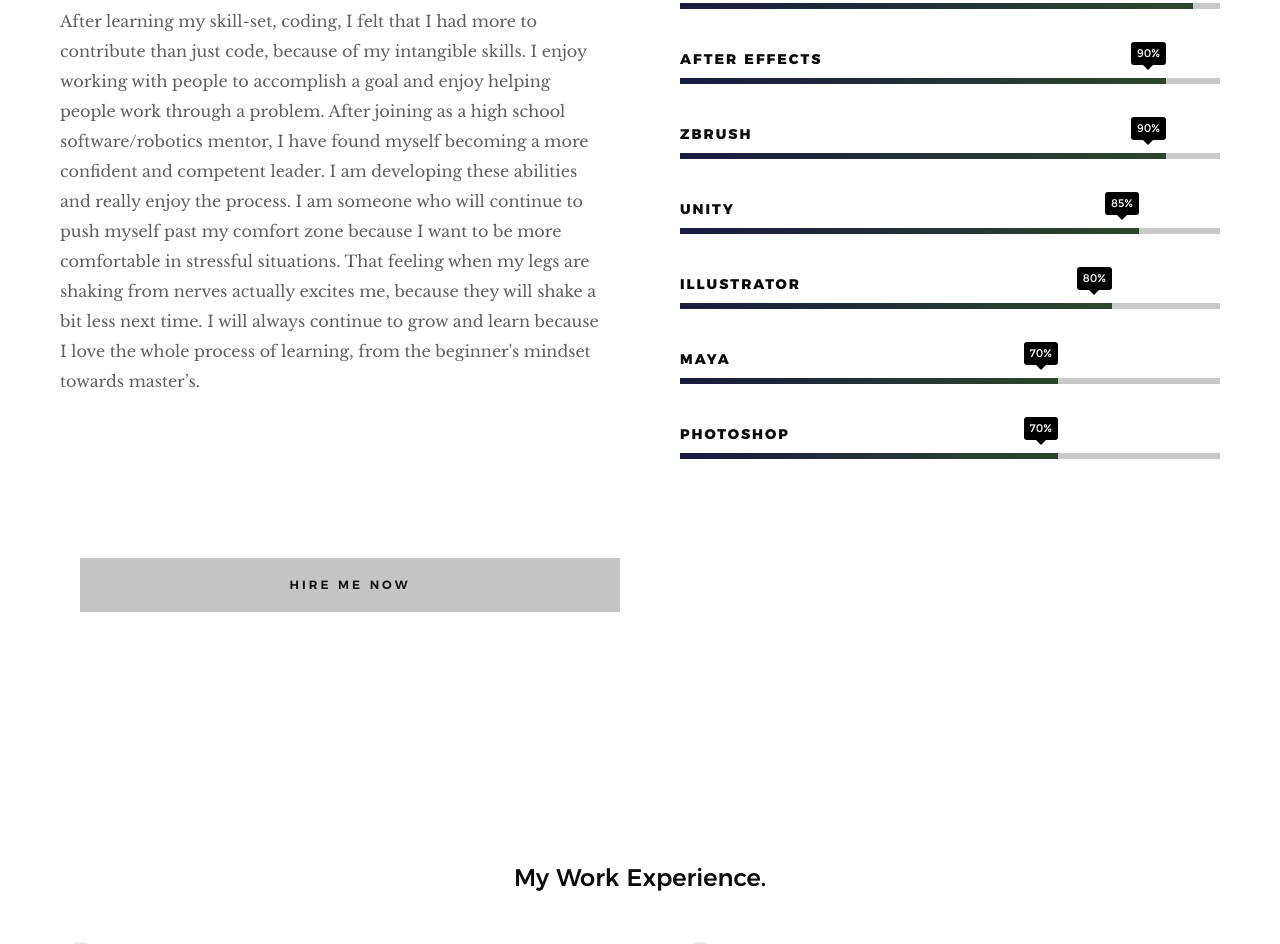
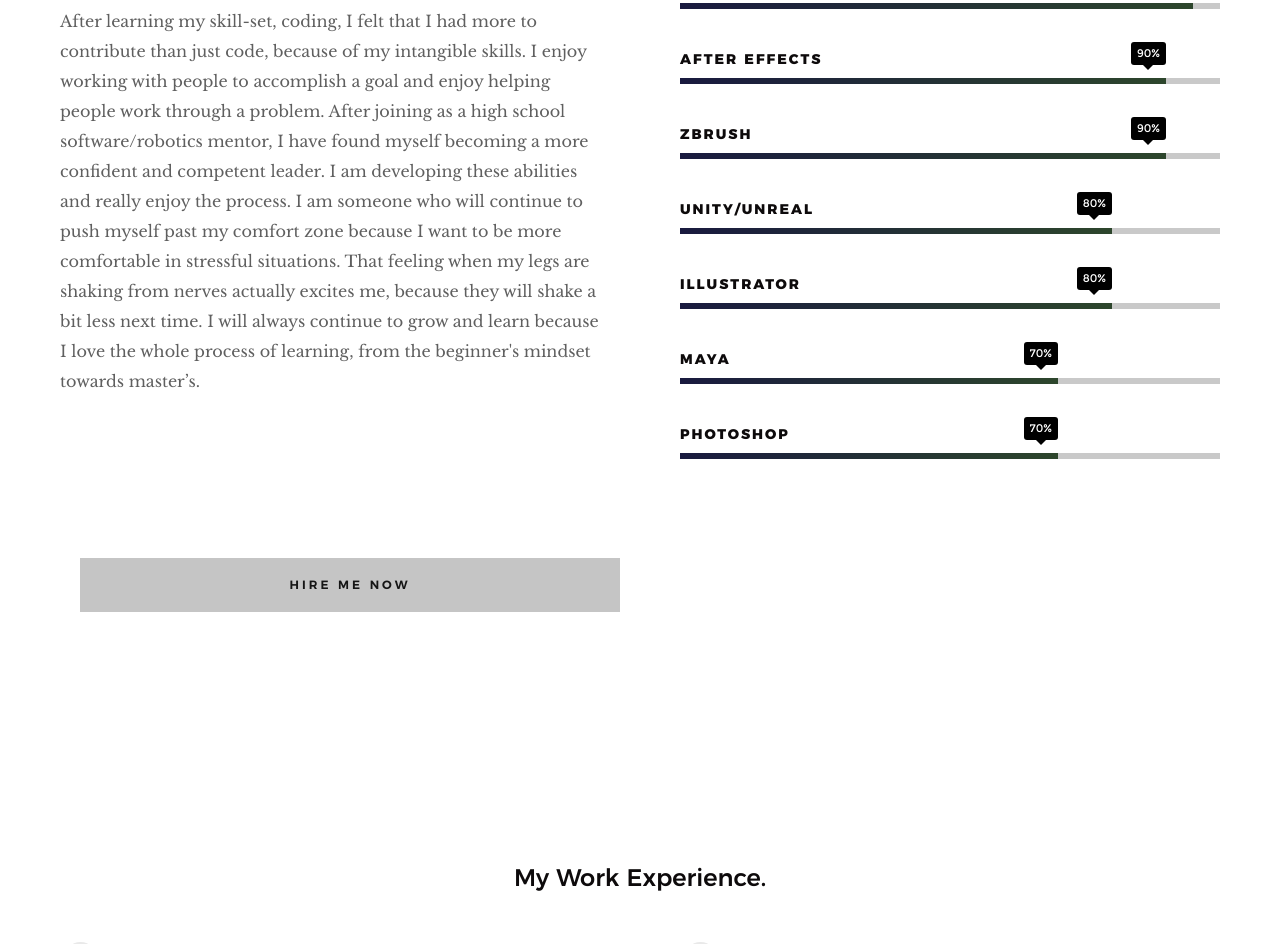
Before and after one commit to DStar1/techArt, a website: page index.html in a window 1280 px wide. Shown: the part 2851-3795 px from the top of the page. Drawn offline with Linux system fonts and the light colour scheme.

Commit message:
fixed broken link

```diff
--- a/index.html
+++ b/index.html
@@ -85,7 +85,7 @@
                     <a href="#demo" class="smoothscroll btn btn--stroke">
                         Demo Reel
                     </a>
-                    <a href="#works" class="smoothscroll btn btn--stroke">
+                    <a href="#projects" class="smoothscroll btn btn--stroke">
                         Projects
                     </a>
                     <a href="#about" class="smoothscroll btn btn--stroke">
@@ -197,8 +197,8 @@
                     <strong>Zbrush</strong>
                     </li>
                     <li>
-                    <div class="progress percent85"><span>85%</span></div>
-                    <strong>Unity</strong>
+                    <div class="progress percent80"><span>80%</span></div>
+                    <strong>Unity/Unreal</strong>
                     </li>
                     <li>
                     <div class="progress percent80"><span>80%</span></div>
```
